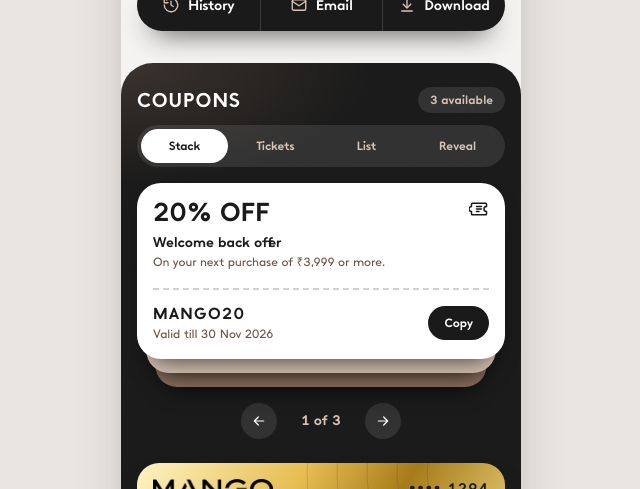
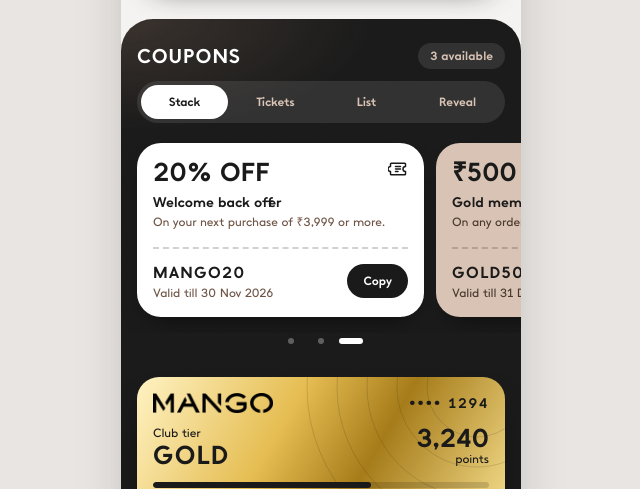
Before and after one commit to aadi310/mango-sr-op2, a Next.js app: page / in a window 1280 px wide. Shown: the part 800-1289 px from the top of the page, without its empty margins (319-959 px from the left). Built offline with nearby package versions, Linux system fonts and the light colour scheme.

Commit message:
Update page.tsx

```diff
--- a/app/page.tsx
+++ b/app/page.tsx
@@ -10,22 +10,21 @@
  *    34 big numbers, name up to 38. Nothing else, so sizes never drift between sections.
  *  - Nothing repeats: invoice number and date appear once (closing block), the total appears once in the
  *    receipt (the floating dock shows it again only after the receipt has scrolled away).
- *  - Flow: short header, purchase summary so the bill is on the first screen, action pill, then an ink
+ *  - Flow: short header, purchase summary overlapping header, action pill, then an ink
  *    band with coupons and the compact gold Club card, then feedback, video, profile, etc.
  *
  * Sections
  *  1. Header: logo, tier chip, "Thank you" and the first name. Short on purpose.
- *  2. Purchase summary: round size tag per item, tap for SKU / HSN / UoM / discount, tax lines, black total band
- *     with the payment method, QR chip. The action pill (history, email, download) sits right under it.
+ *  2. Purchase summary (overlapping header edge).
  *  3. Ink band: coupons + the compact Club card. Coupons have FOUR looks to choose from (see `couponVariant`):
- *       "stack"   wallet stack, swipe or tap through (default)
+ *       "stack"   horizontal wallet stack, swipe or tap through (default)
  *       "tickets" swipeable tickets, the centred one turns white
  *       "list"    slim rows, the most space-saving
  *       "reveal"  tap-to-reveal tiles
  *     `couponVariantPicker` shows a small switcher above the coupons so the Mango team can try each one.
  *     It is on automatically when the component runs on its sample data.
  *  4. Feedback (brown card).
- *  5. Video, profile, exchange (sand), Reach us, store finder, store card with the map strip, closing block.
+ *  5. Video, profile, exchange (sand), Reach us, store finder, store card, closing block.
  *
  * Phone first: hover styles only on devices that can hover; on touch every button dips while pressed.
  * Fixed layout: designed at 400px wide. On phones (<= 520px) it is scaled with CSS `zoom` to fill the screen,
@@ -1076,61 +1075,100 @@ function TicketsView({ coupons, copied, onCopy }: CouponViewProps) {
   );
 }
 
-/* ---- 2. Stack: a wallet of cards, swipe or tap through ---- */
+/* ---- 2. Stack: horizontal wallet deck, swipe or tap through ---- */
 const STACK_FILLS = [
   { bg: "#FFFFFF", fg: "#1A1A1A", sub: "#6E5445", line: "rgba(26,26,26,0.2)", btnBg: "#1A1A1A", btnFg: "#FFFFFF" },
   { bg: "#D8C3B4", fg: "#1A1A1A", sub: "#4A382E", line: "rgba(26,26,26,0.2)", btnBg: "#1A1A1A", btnFg: "#FFFFFF" },
   { bg: "#8B6F5E", fg: "#FFFFFF", sub: "#EADFD5", line: "rgba(255,255,255,0.3)", btnBg: "#FFFFFF", btnFg: "#1A1A1A" },
 ];
-const STACK_H = 176;
-const STACK_STEP = 14;
 
 function StackView({ coupons, copied, onCopy }: CouponViewProps) {
-  const n = coupons.length;
-  const [top, setTop] = useState(0);
-  const start = useRef<number | null>(null);
-  const go = (d: number) => setTop((t) => (t + d + n) % n);
-
-  return (
-    <div>
+  const [active, setActive] = useState(0);
+  const [dragging, setDragging] = useState(false);
+  const trackRef = useRef<HTMLUListElement>(null);
+  const activeRef = useRef(0);
+  const drag = useRef({ down: false, x: 0, left: 0, moved: false });
+  const count = coupons.length;
+
+  useEffect(() => {
+    const root = trackRef.current;
+    if (!root || typeof IntersectionObserver === "undefined") return;
+    const items = Array.from(root.children);
+    const io = new IntersectionObserver(
+      (entries) => {
+        entries.forEach((e) => {
+          if (e.isIntersecting) {
+            const i = items.indexOf(e.target);
+            if (i >= 0) {
+              activeRef.current = i;
+              setActive(i);
+            }
+          }
+        });
+      },
+      { root, rootMargin: "0px -45% 0px -45%", threshold: 0 },
+    );
+    items.forEach((i) => io.observe(i));
+    return () => io.disconnect();
+  }, [count]);
+
+  const goTo = useCallback((i: number) => {
+    const el = trackRef.current;
+    const child = el?.children[i] as HTMLElement | undefined;
+    if (!el || !child) return;
+    el.scrollTo({ left: child.offsetLeft - (el.clientWidth - child.offsetWidth) / 2, behavior: "smooth" });
+  }, []);
+
+  const onPointerDown = (e: ReactPointerEvent<HTMLUListElement>) => {
+    if (e.pointerType !== "mouse") return;
+    const el = trackRef.current;
+    if (!el) return;
+    drag.current = { down: true, x: e.clientX, left: el.scrollLeft, moved: false };
+    setDragging(true);
+  };
+  const onPointerMove = (e: ReactPointerEvent<HTMLUListElement>) => {
+    const d = drag.current;
+    const el = trackRef.current;
+    if (!d.down || !el) return;
+    const dx = e.clientX - d.x;
+    if (Math.abs(dx) > 5) d.moved = true;
+    el.scrollLeft = d.left - dx;
+  };
+  const endDrag = () => {
+    if (!drag.current.down) return;
+    drag.current.down = false;
+    setDragging(false);
+    goTo(activeRef.current);
+  };
+
+  return (
+    <>
+      <ul
+        ref={trackRef}
+        onPointerDown={onPointerDown}
+        onPointerMove={onPointerMove}
+        onPointerUp={endDrag}
+        onPointerLeave={endDrag}
+        onPointerCancel={endDrag}
+        onClickCapture={(e) => {
+          if (drag.current.moved) {
+            e.preventDefault();
+            e.stopPropagation();
+            drag.current.moved = false;
+          }
+        }}
+        className={`relative -mx-4 flex select-none gap-3 overflow-x-auto overscroll-x-contain px-4 pb-4 pt-1 [scrollbar-width:none] [&::-webkit-scrollbar]:hidden ${
+          dragging ? "cursor-grabbing snap-none" : "cursor-grab snap-x snap-mandatory"
+        }`}
+      >
+        {coupons.map((c, i) => {
+          const f = STACK_FILLS[i % STACK_FILLS.length];
+          return (
+            <li key={c.code} className={`shrink-0 snap-center ${count > 1 ? "w-[78%]" : "w-full"}`}>
               <div
-        className="relative touch-pan-y select-none"
-        style={{ height: STACK_H + STACK_STEP * Math.min(2, n - 1) }}
-        onPointerDown={(e) => {
-          start.current = e.clientX;
-        }}
-        onPointerUp={(e) => {
-          if (start.current == null) return;
-          const dx = e.clientX - start.current;
-          start.current = null;
-          if (Math.abs(dx) > 40) go(dx < 0 ? 1 : -1);
-        }}
-        onPointerCancel={() => {
-          start.current = null;
-        }}
-      >
-        {coupons.map((c, i) => {
-          const rel = (i - top + n) % n;
-          const f = STACK_FILLS[Math.min(rel, 2)];
-          const visible = rel < 3;
-          return (
-            <div
-              key={c.code}
-              aria-hidden={rel !== 0}
-              className="absolute inset-x-0 top-0 rounded-[24px] p-4 shadow-[0_14px_26px_-14px_rgba(0,0,0,0.8)] transition-all duration-500 ease-out motion-reduce:transition-none"
-              style={{
-                height: STACK_H,
-                background: f.bg,
-                color: f.fg,
-                zIndex: n - rel,
-                opacity: visible ? 1 : 0,
-                pointerEvents: rel === 0 ? "auto" : "none",
-                transformOrigin: "50% 100%",
-                transform: `translateY(${Math.min(rel, 2) * STACK_STEP}px) scale(${1 - Math.min(rel, 2) * 0.05})`,
-              }}
-            >
-              <div className="flex h-full flex-col justify-between">
-                <div>
+                className="relative overflow-hidden rounded-[24px] p-4 shadow-[0_14px_26px_-14px_rgba(0,0,0,0.6)]"
+                style={{ background: f.bg, color: f.fg }}
+              >
                 <div className="flex items-start justify-between gap-3">
                   <p className="mg-bold text-[26px] leading-none">{c.value}</p>
                   <Icon name="ticket" className="h-5 w-5" />
@@ -1139,8 +1177,7 @@ function StackView({ coupons, copied, onCopy }: CouponViewProps) {
                 <p className={`mt-0.5 ${T_SMALL}`} style={{ color: f.sub }}>
                   {c.description}
                 </p>
-                </div>
-                <div className="flex items-center justify-between gap-3 border-t-2 border-dashed pt-3" style={{ borderColor: f.line }}>
+                <div className="mt-4 flex items-center justify-between gap-3 border-t-2 border-dashed pt-3" style={{ borderColor: f.line }}>
                   <div className="min-w-0">
                     <p className="mg-bold truncate text-[16px] tracking-[0.08em]">{c.code}</p>
                     <p className={T_SMALL} style={{ color: f.sub }}>
@@ -1149,7 +1186,6 @@ function StackView({ coupons, copied, onCopy }: CouponViewProps) {
                   </div>
                   <button
                     type="button"
-                    tabIndex={rel === 0 ? 0 : -1}
                     onClick={() => onCopy(c.code)}
                     aria-live="polite"
                     className="mg-bold shrink-0 rounded-full px-4 py-2 text-[12px]"
@@ -1159,25 +1195,21 @@ function StackView({ coupons, copied, onCopy }: CouponViewProps) {
                   </button>
                 </div>
               </div>
-            </div>
+            </li>
           );
         })}
-      </div>
-
-      {n > 1 && (
-        <div className="mt-4 flex items-center justify-center gap-4">
-          <button type="button" onClick={() => go(-1)} aria-label="Previous coupon" className="grid h-9 w-9 place-items-center rounded-full bg-white/10 text-white active:bg-white/25">
-            <Icon name="arrow" className="h-4 w-4 rotate-180" />
-          </button>
-          <span className={`${T_LABEL} min-w-[56px] text-center tabular-nums text-[var(--mg-sand)]`}>
-            {top + 1} of {n}
-          </span>
-          <button type="button" onClick={() => go(1)} aria-label="Next coupon" className="grid h-9 w-9 place-items-center rounded-full bg-white/10 text-white active:bg-white/25">
-            <Icon name="arrow" className="h-4 w-4" />
-          </button>
+      </ul>
+
+      {count > 1 && (
+        <div className="-mt-1 flex justify-center gap-0.5">
+          {coupons.map((c, i) => (
+            <button key={c.code} type="button" aria-label={`Show coupon ${i + 1} of ${count}`} aria-current={i === active ? "true" : undefined} onClick={() => goTo(i)} className="grid h-6 w-7 place-items-center">
+              <span className={`block h-1.5 rounded-full transition-all duration-300 ${i === active ? "w-6 bg-white" : "w-1.5 bg-white/30"}`} />
+            </button>
+          ))}
         </div>
       )}
-    </div>
+    </>
   );
 }
 
@@ -1507,37 +1539,6 @@ function ProfileCard({ data, onSave }: { data: MangoReceiptData; onSave?: (v: Pr
         </div>
       </form>
     </section>
-  );
-}
-
-/* ------------------------- abstract street map for the store card ------------------- */
-function MiniMap({ seed }: { seed: string }) {
-  const lines = useMemo(() => {
-    const rnd = seeded(seed);
-    const out: { d: string; w: number }[] = [];
-    for (let i = 0; i < 7; i++) {
-      const y = 10 + i * 18 + rnd() * 8;
-      out.push({ d: `M-10 ${y.toFixed(1)} Q ${(120 + rnd() * 60).toFixed(1)} ${(y + rnd() * 30 - 15).toFixed(1)} 380 ${(y + rnd() * 24 - 12).toFixed(1)}`, w: i % 3 === 0 ? 5 : 2.5 });
-    }
-    for (let i = 0; i < 6; i++) {
-      const x = 25 + i * 62 + rnd() * 20;
-      out.push({ d: `M${x.toFixed(1)} -10 Q ${(x + rnd() * 40 - 20).toFixed(1)} 55 ${(x + rnd() * 50 - 25).toFixed(1)} 130`, w: i % 2 === 0 ? 4 : 2.5 });
-    }
-    return out;
-  }, [seed]);
-  return (
-    <div className="relative h-[116px] w-full overflow-hidden bg-[var(--mg-sand-soft)]" aria-hidden="true">
-      <svg viewBox="0 0 368 116" preserveAspectRatio="xMidYMid slice" className="absolute inset-0 h-full w-full" fill="none" stroke="#fff" strokeLinecap="round">
-        {lines.map((l, i) => (
-          <path key={i} d={l.d} strokeWidth={l.w} />
-        ))}
-      </svg>
-      <span className="absolute left-1/2 top-1/2 -translate-x-1/2 -translate-y-[60%]">
-        <span className="grid h-11 w-11 place-items-center rounded-full bg-[var(--mg-ink)] text-[var(--mg-sand)] shadow-[0_10px_20px_-6px_rgba(26,26,26,0.6)] ring-4 ring-white">
-          <Icon name="pin" className="h-5 w-5" />
-        </span>
-      </span>
-    </div>
   );
 }
 
@@ -1618,7 +1619,7 @@ function ReceiptView({
       >
         {/* ---------- 1. Header: short ---------- */}
         <header
-          className="mg-grain relative overflow-hidden rounded-b-[32px] px-5 pb-14 pt-5 text-white"
+          className="mg-grain relative overflow-hidden rounded-b-[32px] px-5 pb-16 pt-5 text-white"
           style={{ background: "radial-gradient(130% 150% at 100% 0%, #6A5043 0%, #33271F 46%, #1A1A1A 80%)" }}
         >
           <span aria-hidden="true" className="pointer-events-none absolute -right-14 -top-14 h-44 w-44 rounded-full border-[20px] border-white/[0.07]" />
@@ -1656,8 +1657,8 @@ function ReceiptView({
           </div>
         </header>
 
-        {/* ---------- 2. Purchase summary ---------- */}
-        <section aria-label="Purchase summary" className="mt-5 px-4">
+        {/* ---------- 2. Purchase summary (overlapping header edge) ---------- */}
+        <section aria-label="Purchase summary" className="relative z-10 -mt-8 px-4">
           <div className={`${card} p-5 text-[var(--mg-muted)]`}>
             <div className="flex items-start justify-between gap-3">
               <div>
@@ -1728,7 +1729,7 @@ function ReceiptView({
           </div>
         )}
 
-        {/* ---------- 4. Feedback, placed below the coupon/tier section ---------- */}
+        {/* ---------- 4. Feedback card ---------- */}
         <div className="mt-5 px-4">
           <FeedbackCard data={data} onSubmit={onSubmitFeedback} />
         </div>
@@ -1814,10 +1815,8 @@ function ReceiptView({
             </a>
           </section>
 
-          {/* ---------- 7. Store card with the map strip ---------- */}
-          <section aria-label="Store" className={`${card} overflow-hidden`}>
-            <MiniMap seed={store.name} />
-            <div className="p-5 text-[var(--mg-ink)]">
+          {/* ---------- 7. Store card (map graphic removed) ---------- */}
+          <section aria-label="Store" className={`${card} p-5 text-[var(--mg-ink)]`}>
             <p className={`${T_BODY} text-[var(--mg-muted)]`}>You shopped at</p>
             <h2 className={`${T_TITLE} mt-1`}>{store.name}</h2>
             <p className={`mt-3 flex items-start gap-2.5 ${T_BODY} text-[var(--mg-muted)]`}>
@@ -1900,7 +1899,6 @@ function ReceiptView({
                 </div>
               </div>
             </Collapse>
-            </div>
           </section>
         </div>
 
```
Lines whose indentation alone changed are shown as unchanged.
